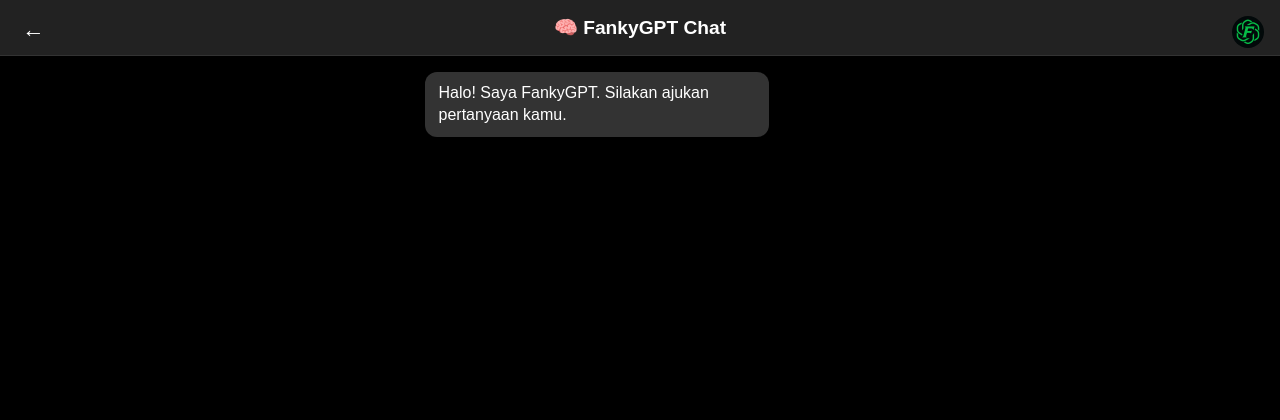
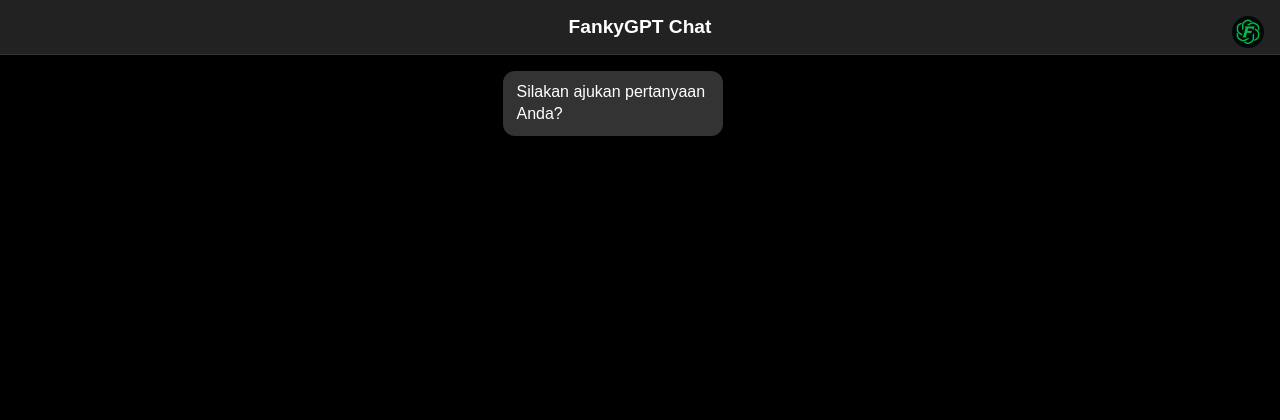
Before and after one commit to fanky86/fankyGPT, a FastAPI app: page / in a window 1280 px wide. Shown: the top 420 px of the page. Run offline with FastAPI, Linux system fonts and the light colour scheme.

Commit message:
Update index.html

```diff
--- a/templates/index.html
+++ b/templates/index.html
@@ -180,8 +180,7 @@
 <body>
 
 <header>
-  <button class="back-button" onclick="window.location.href='/lokal'">←</button>
-  🧠 FankyGPT Chat
+  FankyGPT Chat
   <div class="profile">
     <img src="/static/favicon.png" alt="Profile">
   </div>
@@ -195,7 +194,7 @@
         <div class="bubble bot"><strong></strong> {{ msg.bot }}</div>
       {% endfor %}
     {% else %}
-      <div class="bubble bot">Halo! Saya FankyGPT. Silakan ajukan pertanyaan kamu.</div>
+      <div class="bubble bot">Silakan ajukan pertanyaan Anda?</div>
     {% endif %}
   </div>
 
```
